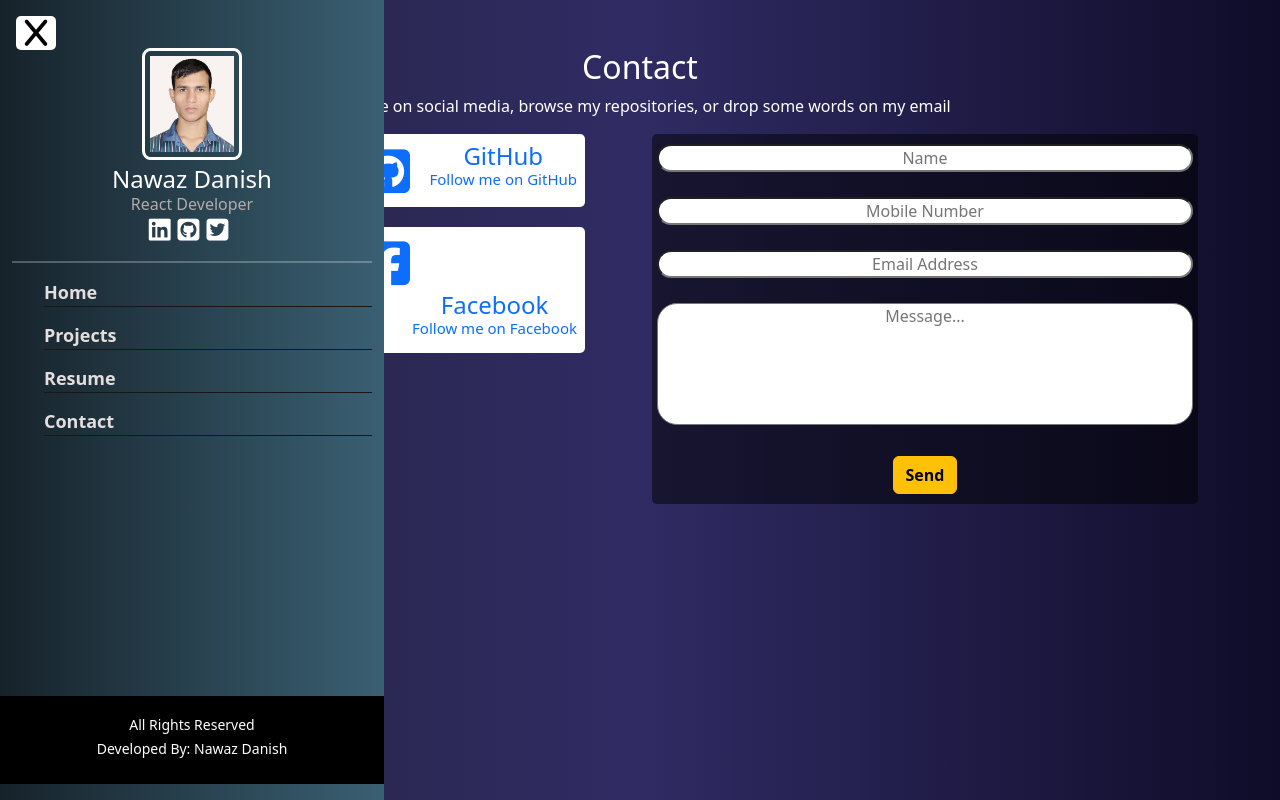
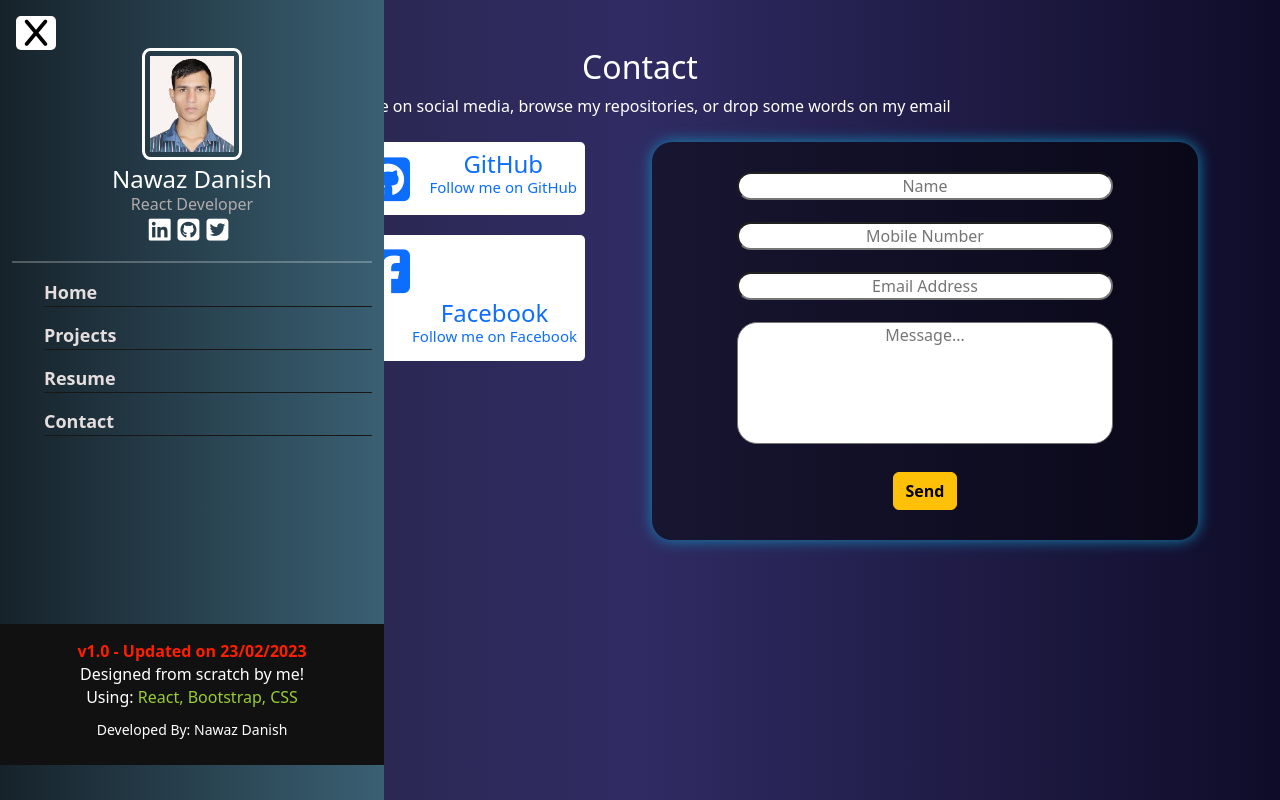
Before and after one commit to nawazdanish1996/nd-portfolio, a React (Create React App) app: page /contact in a window 1280 px wide. Both pictures are taken after a click on the icon 36 px from the left and 33 px from the top of the page. Built offline with nearby package versions, Linux system fonts and the light colour scheme; no server answers.

Commit message:
sound added and animation in form section

```diff
--- a/src/css/Contact.css
+++ b/src/css/Contact.css
@@ -33,27 +33,38 @@
 form{
     margin: 0 auto;
     background: linear-gradient(rgba(0,0,0,.5), rgba(0,0,0,.5));
-    border-radius: 5px;
-    padding: 10px 5px 10px 5px;
+    border-radius: 20px;
+    padding: 30px 5px 30px 5px;
+    animation: formColor 5s linear infinite;
+}
+
+@keyframes formColor{
+    33.33%{
+        box-shadow: 0 0 15px rgb(173, 181, 27);
+    }
+    66.66%{
+        box-shadow: 0 0 15px rgb(19, 134, 187);
+    }
+    100%{
+        box-shadow: 0 0 15px rgb(20, 207, 92);
+    }
 }
 
 form div{
-    margin-bottom: 25px;
+    margin-bottom: 22px;
 }
 
 form input,
 form textarea{
-    width: 100%;
-    /* margin-top: 8px; */
+    width: 70%;
     resize: none;
     border-radius: 20px;
     text-align: center;
 }
 
 form p{
-    float: left;
-    margin-left: 20px;
     margin-bottom: 1px;
     color: red;
     font-size: 14px;
+    text-align: center;
 }
--- a/src/css/Home.css
+++ b/src/css/Home.css
@@ -18,6 +18,7 @@
 .home .imgs{
     width: 7.9rem;
     margin: 0 auto;
+    height: 8rem;
 }
 
 .home .imgs img{
--- a/src/css/Navbars.css
+++ b/src/css/Navbars.css
@@ -113,13 +113,35 @@ nav ul li a:hover{
 
 .showFooter{
     display: block;
-    background: black;
+    background: #111111;
     color: white;
     width: 100%;
-    padding-top: 1rem;
+    padding-top: 1.5rem;
     padding-bottom: 1.5rem;
     position: absolute;
-    top: 87%;
+    top: 78%;
+}
+
+
+.showFooter p{
+    line-height: 7px;
+}
+
+.showFooter p:nth-child(1){
+    font-weight: bold;
+    animation: changeColor 5s linear infinite;
+}
+.showFooter p:nth-child(3) span{
+    color: yellowgreen;
+}
+
+@keyframes changeColor{
+    50%{
+        color: red;
+    }
+    100%{
+        color: yellow;
+    }
 }
 
 @media (max-width: 895px){
--- a/src/navbar/NavBars.jsx
+++ b/src/navbar/NavBars.jsx
@@ -68,9 +68,12 @@ const NavBars = () => {
           </div>
 
           <div className={`${showFot}`}>
+            <div>
+              <p>v1.0 - Updated on 23/02/2023</p>
+              <p>Designed from scratch by me!</p>
+              <p>Using: <span>React, Bootstrap, CSS</span></p>
+            </div>
             <footer>
-              <small>All Rights Reserved</small>
-              <br />
               <small>Developed By: Nawaz Danish</small>
             </footer>
           </div>
--- a/src/pages/Contact.jsx
+++ b/src/pages/Contact.jsx
@@ -1,7 +1,12 @@
 import React, {useState} from 'react';
 import "../css/Contact.css";
 
+// sound
+import useSound from 'use-sound';
+import boopSfx from '../assests/audio/success_sound.mp3';
+
 const Contact = () => {
+  const [play] = useSound(boopSfx);
   const [name, setName] = useState("");
   const [email, setEmail] = useState("");
   const [mob, setMob] = useState("");
@@ -34,6 +39,7 @@ const Contact = () => {
       setErrName("");
       setErrEmail("");
       setErrMsg("");
+      return play();
     }
   }
 
@@ -47,7 +53,7 @@ const Contact = () => {
           <p>Visit me on social media, browse my repositories, or drop some words on my email</p>
         </div>
 
-      <div className="col-md-6">
+      <div className="col-md-6 mt-2">
         {sobj.map((val, ind)=>{
           const {icon, hrefLink, name} = val;
             return(
@@ -64,7 +70,7 @@ const Contact = () => {
         </div>
 
 
-        <div className="col-md-6">
+        <div className="col-md-6 mt-2">
           <form onSubmit={formSubmitHandler}>
             <div>
               <input onChange={(e) => setName(e.target.value)} value={name} type="text" placeholder='Name'/>
--- a/src/pages/Home.jsx
+++ b/src/pages/Home.jsx
@@ -1,5 +1,6 @@
 import React from 'react';
 import "../css/Home.css";
+import Project from "./Project";
 import {
   useTypewriter,
   // Cursor
@@ -82,11 +83,14 @@ const Home = () => {
           {stackImg.map((val, ind)=>{
             const {imgSrc, title} = val;
               return(
-              <div className="imgs">
+              <div className="imgs" key={ind}>
                 <img loading='lazy' src={imgSrc} alt={title} />
                 <p>{title}</p>
               </div>
           )})}
+
+          <Project />
+
 
         </div>
       </div>
--- a/src/pages/Project.jsx
+++ b/src/pages/Project.jsx
@@ -6,7 +6,12 @@ import img3 from "../assests/images/projImages/3.png"
 import img4 from "../assests/images/projImages/4.png"
 import img5 from "../assests/images/projImages/5.png"
 
+// use Sound
+import useSound from 'use-sound';
+import boopSfx from '../assests/audio/on_cardOpen.mp3';
+
 const Project = () => {
+  const [play, {stop}] = useSound(boopSfx);
   const myProj = [
     {
       img: img1,
@@ -59,7 +64,7 @@ const Project = () => {
                 const {img, title, techStack, viewCode, visitWebsite} = val;
                 return(
                   <div className="col-md-4">
-                  <div className="project-container" key={ind}>
+                  <div className="project-container" onMouseEnter={()=>play()} onMouseLeave={()=>stop()} key={ind}>
                     <div className="the-card">
                       <div className="card-front">
                         <img src={img} alt={title} />
```
Also changed, not shown: 2 other files (tests, documents, lock files or other folders).
